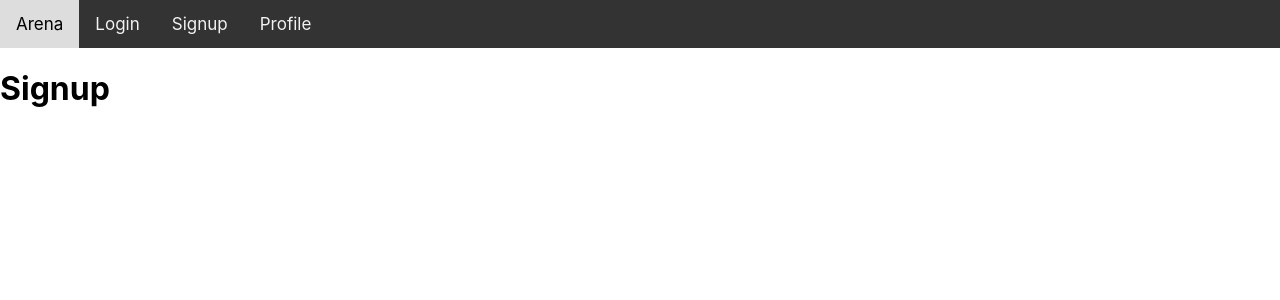
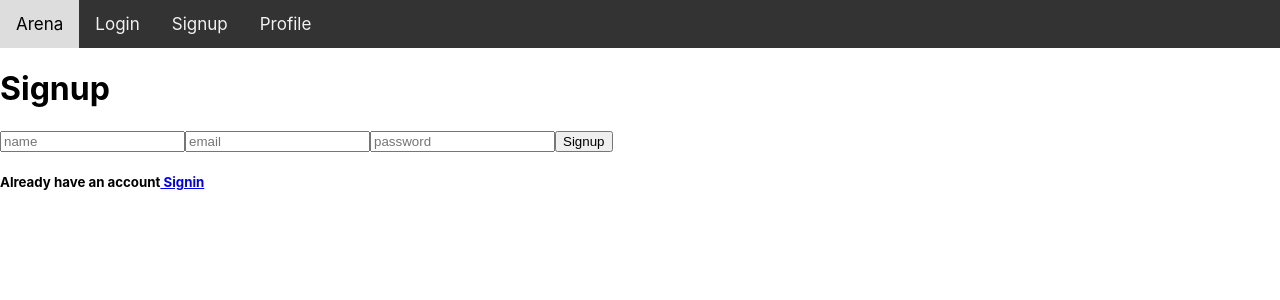
Before and after one commit to abhinav-322/ArenaGaming, a React (Create React App) app in the folder client/: page /signup in a window 1280 px wide. Shown: the top 300 px of the page. Built offline with nearby package versions, Linux system fonts and the light colour scheme.

Commit message:
UI added

```diff
--- a/client/src/components/screens/Login.js
+++ b/client/src/components/screens/Login.js
@@ -1,7 +1,23 @@
 import React from 'react'
+import { Link } from 'react-router-dom'
 const Login = ()=> {
     return (
-        <h1>Login</h1>
+        <div>
+            <h1>Login</h1>
+            <input
+                type="text"
+                placeholder='email'
+            />
+            <input
+                type="password"
+                placeholder='password'
+            />
+            <button> Login </button>
+            <h5>
+                Don't have account
+                    <Link to={"/signup"}> Signup</Link>
+            </h5>
+        </div>
     )
 }
 
--- a/client/src/components/screens/Profile.js
+++ b/client/src/components/screens/Profile.js
@@ -1,7 +1,32 @@
 import React from 'react'
 const Profile = ()=> {
     return (
-        <h1>Profile</h1>
+        <div>
+            <div
+                style={{display:"flex", justifyContent:"space-around", margin:"18px 0px"}}>
+                <div>
+                <img style={{width: "160px", height: "160px", borderRadius:"80px"}}
+                    src="https://images.unsplash.com/photo-1570295999919-56ceb5ecca61?ixlib=rb-4.0.3&ixid=MnwxMjA3fDB8MHxzZWFyY2h8Mnx8cGVyc29ufGVufDB8MnwwfHw%3D&auto=format&fit=crop&w=500&q=60"
+                />
+                </div>
+                <div>
+                    <h4> Aniket Shah </h4>
+                    <div
+                        style={{display:"flex", justifyContent:"space-between", width:"108%"}}>
+                        <h5> 101 posts </h5>
+                        <h5> 101 followers </h5>
+                        <h5> 101 following </h5>
+                    </div>
+                </div>
+            </div>
+            <div className="gallery">
+                <img className='item' src="https://images.unsplash.com/photo-1570295999919-56ceb5ecca61?ixlib=rb-4.0.3&ixid=MnwxMjA3fDB8MHxzZWFyY2h8Mnx8cGVyc29ufGVufDB8MnwwfHw%3D&auto=format&fit=crop&w=500&q=60"/>
+                <img className='item' src="https://images.unsplash.com/photo-1570295999919-56ceb5ecca61?ixlib=rb-4.0.3&ixid=MnwxMjA3fDB8MHxzZWFyY2h8Mnx8cGVyc29ufGVufDB8MnwwfHw%3D&auto=format&fit=crop&w=500&q=60"/>
+                <img className='item' src="https://images.unsplash.com/photo-1570295999919-56ceb5ecca61?ixlib=rb-4.0.3&ixid=MnwxMjA3fDB8MHxzZWFyY2h8Mnx8cGVyc29ufGVufDB8MnwwfHw%3D&auto=format&fit=crop&w=500&q=60"/>
+                <img className='item' src="https://images.unsplash.com/photo-1570295999919-56ceb5ecca61?ixlib=rb-4.0.3&ixid=MnwxMjA3fDB8MHxzZWFyY2h8Mnx8cGVyc29ufGVufDB8MnwwfHw%3D&auto=format&fit=crop&w=500&q=60"/>
+                <img className='item' src="https://images.unsplash.com/photo-1570295999919-56ceb5ecca61?ixlib=rb-4.0.3&ixid=MnwxMjA3fDB8MHxzZWFyY2h8Mnx8cGVyc29ufGVufDB8MnwwfHw%3D&auto=format&fit=crop&w=500&q=60"/>
+            </div>
+        </div>
     )
 }
 
--- a/client/src/components/screens/Signup.js
+++ b/client/src/components/screens/Signup.js
@@ -1,7 +1,28 @@
 import React from 'react'
+import { Link } from 'react-router-dom'
+
 const Signup = ()=> {
     return (
-        <h1>Signup</h1>
+        <div>
+            <h1>Signup</h1>
+            <input
+                type="text"
+                placeholder='name'
+            />
+            <input
+                type="text"
+                placeholder='email'
+            />
+            <input
+                type="password"
+                placeholder='password'
+            />
+            <button> Signup </button>
+            <h5>
+                Already have an account
+                    <Link to={"/signin"}> Signin</Link>
+            </h5>
+        </div>
     )
 }
 
```
Also changed, not shown: client/src/components/Navbar.js (+0 -8 lines).
